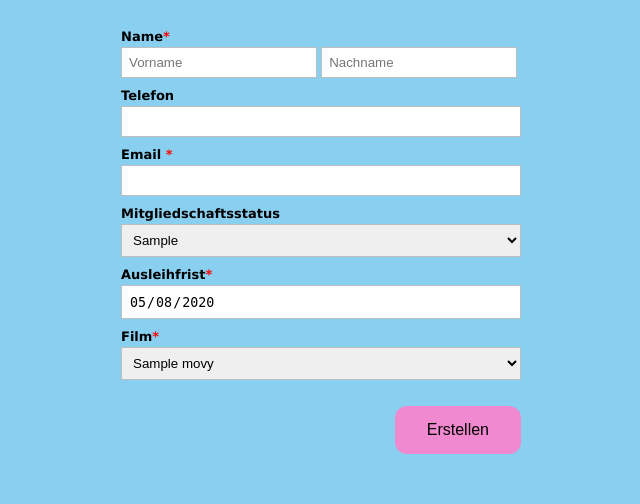
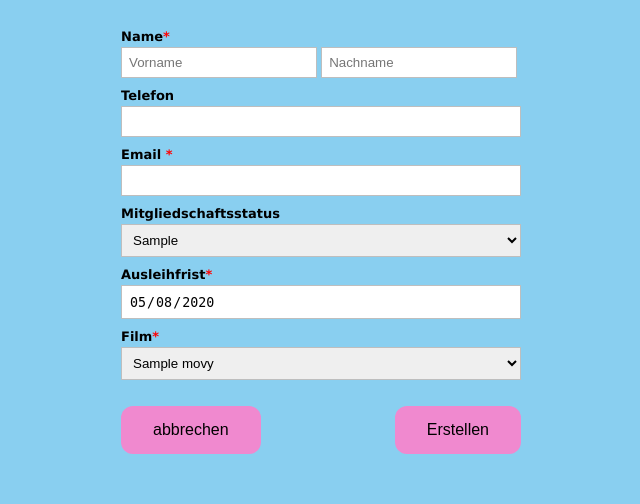
Before and after one commit to NoahZiltener/M307_N-N_Verleih, a PHP site: page /create in a window 1280 px wide. Shown: the part 198-702 px from the top of the page, without its empty margins (323-963 px from the left). Run offline with PHP 8.4, Linux system fonts and the light colour scheme; tables that the repository leaves empty hold one stand-in row (values such as "Sample post").

Commit message:
Cancel Button added

```diff
--- a/app/Views/create.view.php
+++ b/app/Views/create.view.php
@@ -54,6 +54,7 @@
                 </ul>
             </li>
             <li>
+                <button type="button" id="cancelButton" onclick="cancel()">abbrechen</button>
                 <button type="submit">Erstellen</button>
             </li>
         </ul>
```
